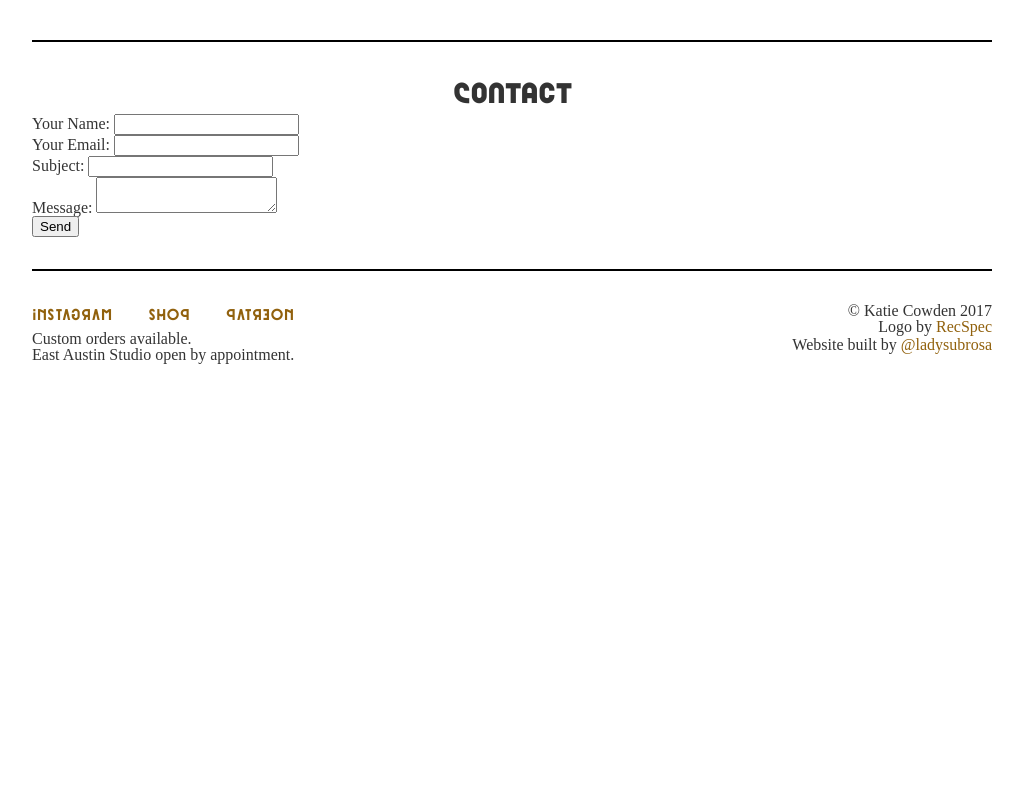
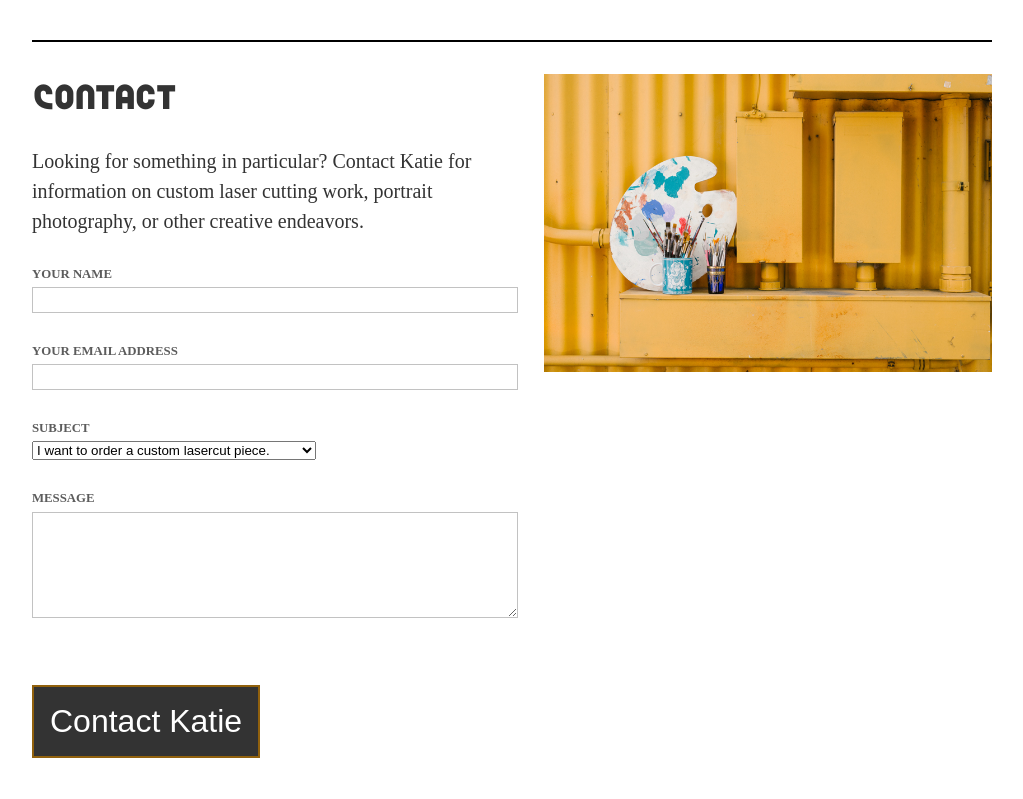
Before and after one commit to LadySubrosa/katiecowden, a Nuxt app: page /contact in a window 1280 px wide. Shown: the part 241-1040 px from the top of the page, without its empty margins (128-1151 px from the left). Before the commit the page ends 800 px from the top, so only its background shows below. Built offline with nearby package versions, Linux system fonts and the light colour scheme.

Commit message:
edits to contact page, about page

```diff
--- a/assets/scss/global.scss
+++ b/assets/scss/global.scss
@@ -56,10 +56,12 @@ $link: $gold;
 $hover: darken($gold, 10);
 $base-font-size: 16px;
 $black: rgba(0,0,0,0.8);
+$body-font: 'Georgia' serif;
 
 body {
   font-size: $base-font-size;
   color: $black;
+  font-family: $body-font;
 }
 
 #page {
@@ -93,7 +95,8 @@ a:link, a:active, a:visited {
 p.caption {
   color: lighten($black, 50%);
   font-style: italic;
-  font-size: .8em;
+  font-size: 1em;
+  margin: .5em auto;
 }
 
   header.globalheader {
@@ -147,3 +150,49 @@ p.caption {
         }
       }
     }
+
+button {
+    webkit-appearance: none;
+    display: inline-block;
+    background: $black;
+    color: #fff;
+    font-size: 2em;
+    padding: .5em;
+    border: solid 2px $gold;
+    margin: 1em auto;
+    cursor: pointer;
+    font-family: $body-font;
+    transition: background .25s ease-in;
+    &:hover {
+      background: $gold;
+      border: solid 2px $black;
+    }
+  }
+
+  form {
+    display: block;
+    margin: 2em auto;
+  }
+  .input-group {
+    display: block;
+    margin: 2em auto;
+  }
+  label {
+    display: block;
+    text-transform: uppercase;
+    font-size: .8em;
+    font-weight: 600;
+    margin-bottom: .5em;
+    color: lighten($black, 20%);
+  }
+
+  input, textarea {
+    font-size: 1.2em;
+    width: 100%;
+    border: solid 1px lighten($black, 70%);
+    font: $body-font !important;
+  }
+
+  textarea {
+    height: 100px;
+  }
--- a/components/gallery.vue
+++ b/components/gallery.vue
@@ -59,23 +59,35 @@ p {
     max-width: 960px;
   .thumbnail {
     box-sizing: border-box;
-    width: 32%;
+    width: percentage(1/4)-.5;
     height: 0;
-    padding-top: 32%;
     margin: .25%;
+    padding-top: percentage(1/4)-.5;
     background-position:center center;
     background-repeat:no-repeat;
     background-size:cover;
-        align-content: center;
+    align-content: center;
     display: inline-block;
     position: relative;
     cursor: pointer;
+    transition: filter .25s ease-in;
+    -webkit-filter: grayscale(100%); /* Safari 6.0 - 9.0 */
+    filter: grayscale(100%);
+      &:hover {
+              -webkit-filter: grayscale(0%); /* Safari 6.0 - 9.0 */
+      filter: grayscale(0%);
+      }
     @media screen and (max-width: 768px) {
-      display: block;
+      //display: block;
       margin-bottom: 1em;
-      width: 100%;
-      padding-top: 100%;
+      // width: 100%;
+      // padding-top: 100%;
+      width: percentage(1/2)-.5;
       height: 0;
+      margin: .25%;
+      padding-top: percentage(1/2)-.5;
+      height: 0;
+      filter: none;
     }
     img {
       position: absolute;
@@ -85,15 +97,8 @@ p {
       right: 0;
       width: 100%;
       height: 100%;
-      transition: filter .25s ease-in;
-      -webkit-filter: grayscale(60%); /* Safari 6.0 - 9.0 */
-      filter: grayscale(60%);
        margin: 0;
        opacity: 0;
-      &:hover {
-      -webkit-filter: grayscale(0%); /* Safari 6.0 - 9.0 */
-      filter: grayscale(0%);
-      }
     }
 
   }
--- a/pages/about.vue
+++ b/pages/about.vue
@@ -11,12 +11,20 @@
               <p>Katie now wields light-based laser blades, barely-there flashes of silver needles, and teeny-tiny paint brushes with equal proficiency to make wearable and museum display worthy artwork in her East Austin studio. And as her repertoire of techniques and materials expands, so too does the Killer Queen empire. </p>
         </div>
           <div class="bio_photo">
-            <img src="~/static/bio/katie_paints.jpg" alt="Photo of Katie Cowden outside of her studio in East Austin" />
-            <p class="caption">Photo by <a href="https://www.dianascarrunz.com" target="_blank">Diana Ascarrunz Photography</a></p>
+            <img src="~/static/bio/katie_paints.jpg" alt="Photo of Katie Cowden outside of her studio in East Austin." />
+               <p class="caption">Katie outside of her studio in East Austin. Photos by <a href="https://www.dianascarrunz.com" target="_blank">Diana Ascarrunz Photography</a></p>
+
           </div>
 
       </div>
 
+      <div class="photos">
+                  <img src="~/static/bio/katie.jpg" alt="Photo of Katie Cowden." />
+   <p class="caption"></p>
+
+
+
+      </div>
 
   </section>
 </template>
@@ -35,6 +43,15 @@ export default {
 section {
 //  width: 80%;
   margin: auto;
+}
+.photos {
+  display: block;
+  margin:2em auto;
+  width: 75%;
+  img {
+    width: 100%;
+    height: auto;
+  }
 }
   h1 {
     text-align: left;
--- a/pages/contact.vue
+++ b/pages/contact.vue
@@ -1,30 +1,80 @@
 <template>
   <section class="container">
-    <div>
 
+    <div class="contact-form">
       <h1 class="title">
         Contact</h1>
+
+      <p>Looking for something in particular? Contact Katie for information on custom laser cutting work, portrait photography, or other creative endeavors.</p>
 
 <form name="contact" method="post" action="https://formspree.io/lnd337@gmail.com">
   <input type="hidden" name="_cc" value="lnd337@gmail.com" />
   <input type="hidden" name="_format" value="plain" />
   <input type="text" name="_gotcha" style="display:none" />
-  <p>
-    <label>Your Name: <input type="text" name="name"></label>
-  </p>
-  <p>
-    <label>Your Email: <input type="email" name="_replyto"></label>
-  </p>
-  <p>
-    <label>Subject: <input type="text" name="_subject"></label>
-  </p>
-  <p>
-    <label>Message: <textarea name="message"></textarea></label>
-  </p>
-  <p>
-    <button type="submit">Send</button>
-  </p>
+  <div class="input-group">
+    <label>Your Name</label>
+    <input type="text" name="name">
+  </div>
+  <div class="input-group">
+    <label>Your Email Address</label>
+    <input type="email" name="_replyto">
+  </div>
+  <div class="input-group">
+    <label>Subject</label>
+    <select name="_subject">
+      <option value="Custom Laser Cut via Katiemakesart.com">I want to order a custom lasercut piece.</option>
+      <option value="Photography via Katiemakesart.com">I want to hire Katie for portrait photography.</option>
+      <option value="Gallery via Katiemakesart.com">I want to display Katie's work in my space.</option>
+      <option value="General Contact via Katiemakesart.com">I want to contact Katie about something else</option>
+    </select>
+  </div>
+  <div class="input-group">
+    <label>Message</label>
+    <textarea name="message"></textarea>
+  </div>
+  <div class="input-group">
+    <button type="submit">Contact Katie</button>
+  </div>
 </form>
-    </div>
+</div>
+           <div class="photo">
+ <img src="~/static/bio/artsupplies.jpg" alt="Photo of Katie Cowden's painting supplies" />
+</div>
+
   </section>
 </template>
+
+<style lang="scss">
+
+
+  .container {
+    display: flex;
+    .contact-form {
+      width: 50%;
+      h1 {
+        text-align: left;
+        font-size: 3em;
+        margin-bottom: .5em;
+      }
+      p {
+        font-size: 1.25em;
+        line-height: 1.5em;
+        margin-bottom: 1em;
+      }
+    }
+    .photo {
+      box-sizing: border-box;
+      padding-left: 2em;
+      width: 50%;
+      img {
+        width: 100%;
+      }
+    }
+  }
+
+</style>
+
+<script>
+
+
+</script>
```
Also changed, not shown: static/bio/artsupplies.jpg (added), static/bio/katie.jpg (added).
